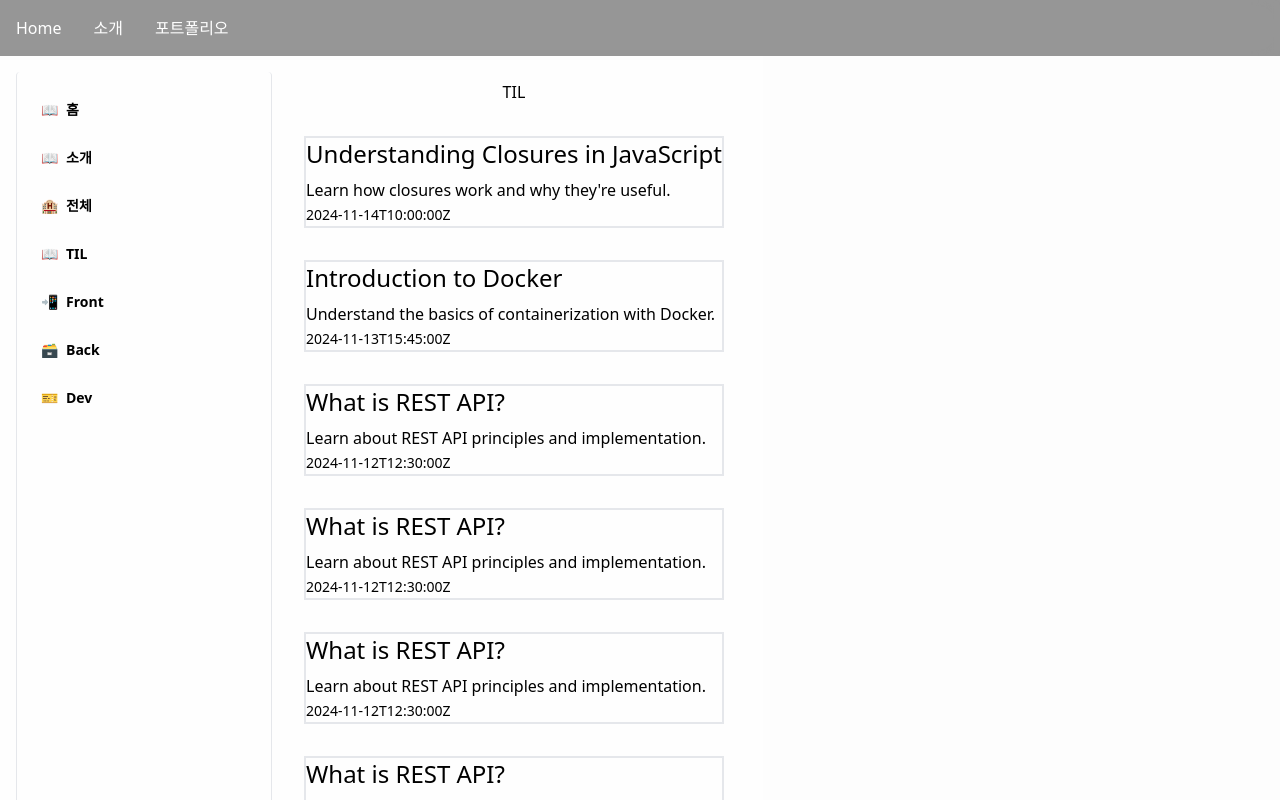
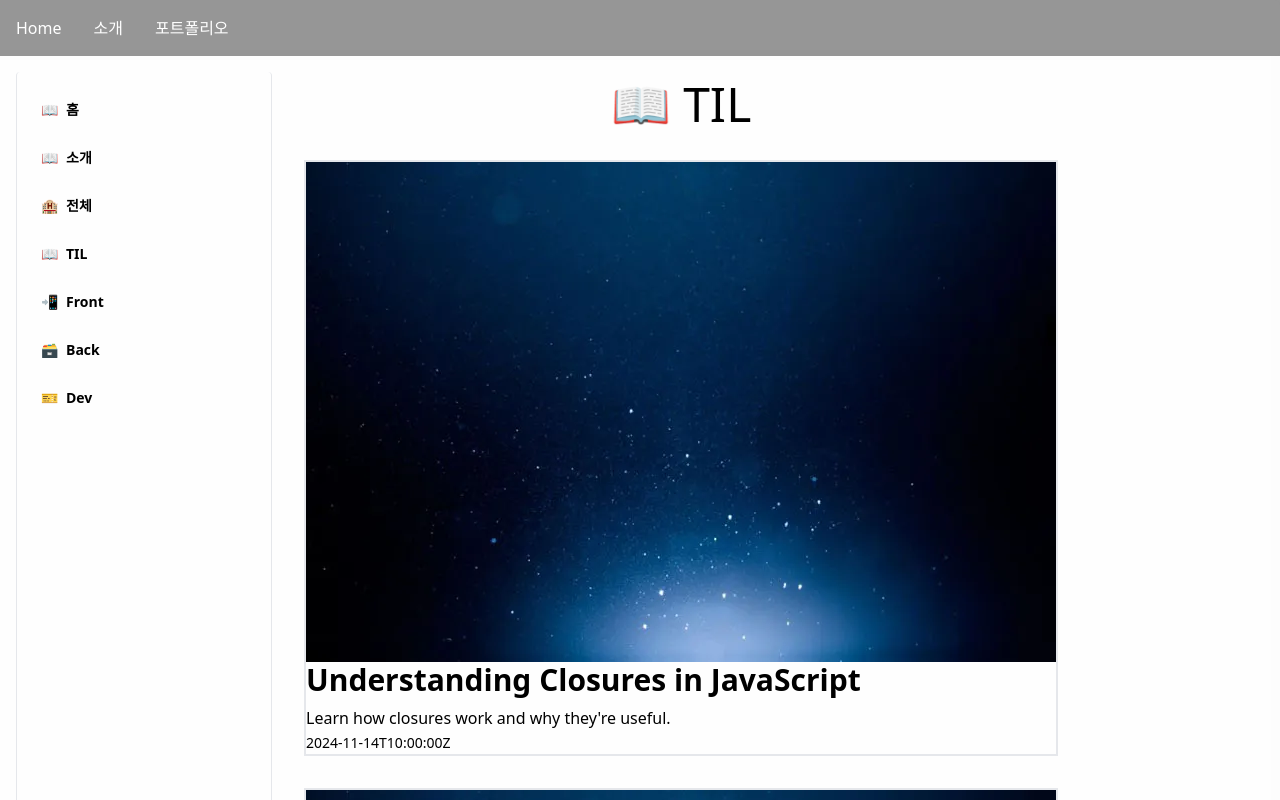
Before and after one commit to DongYeopMe/blog_port, a React (Vite) app in the folder frontend/: page /TodayLearn in a window 1280 px wide. Shown: the top 800 px of the page. Built offline with nearby package versions, Linux system fonts and the light colour scheme.

Commit message:
post 페이지 뼈대

```diff
--- a/frontend/src/components/Post.jsx
+++ b/frontend/src/components/Post.jsx
@@ -1,9 +1,11 @@
 import { Link } from "react-router-dom";
+import image1 from "../assets/image1.webp"
 
 const Post = ({id,title,description,created_At}) =>{
     return (
-        <div id = "post" className="border-2 min-w-80 mt-6 ">
-            <h2 id="title" className="text-black mb-2 text-2xl"><Link>{title}</Link></h2>
+        <div id = "post" className="border-2 min-w-80 max-w-7xl mt-6 ">
+            <img src={image1}></img>
+            <h1 id="title" className="text-2xl font-bold sm:text-3xl mb-2 text-2xl"><Link>{title}</Link></h1>
             <div id="description" className="">{description}</div>
             <span id="create_At" className="text-sm mb-2">{created_At}</span>
         </div>
--- a/frontend/src/pages/TodayLearn.jsx
+++ b/frontend/src/pages/TodayLearn.jsx
@@ -17,7 +17,7 @@ const TodayLearn = () =>{
 
     return (
         <main className="flex flex-col mb-4 mt-2 gap-2">
-            <h1 className="text-center">TIL</h1>
+            <h1 className="text-center text-5xl">📖 TIL</h1>
             {data.map((post)=>(
             <Post
             key={post.id}
```
Also changed, not shown: frontend/src/assets/image1.webp (added).
